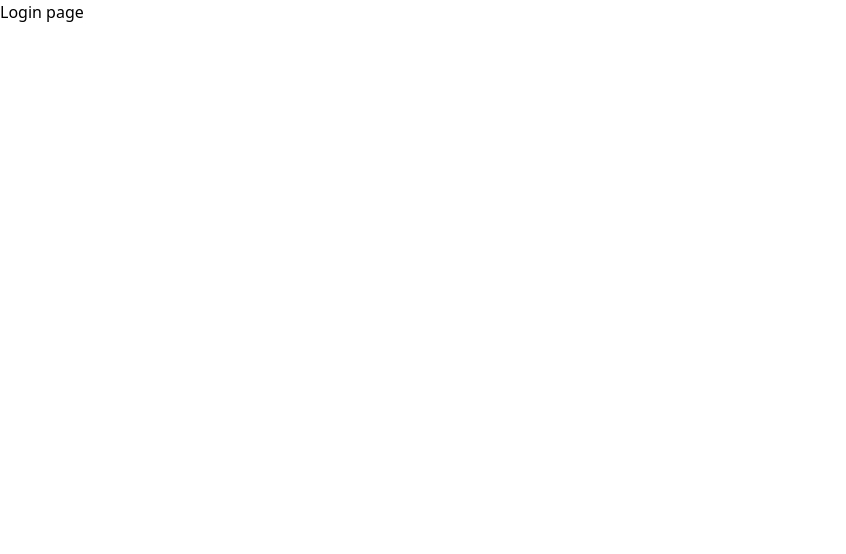
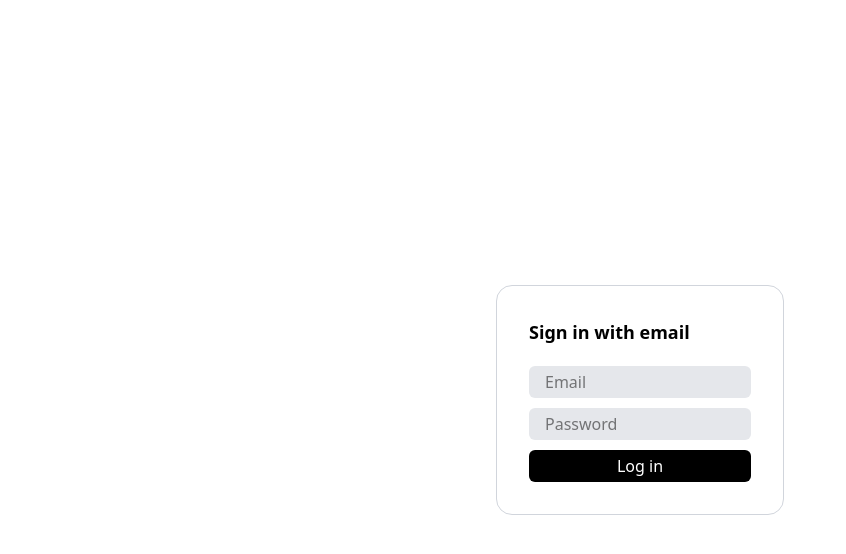
Before and after one commit to itsgauravkumar07/job-tracker, a React (Vite) app: page / in a window 1280 px wide. Shown: the top 554 px of the page, without its empty margins (0-846 px from the left). Built offline with nearby package versions, Linux system fonts and the light colour scheme.

Commit message:
Add login with client-side validation

```diff
--- a/src/pages/Login.jsx
+++ b/src/pages/Login.jsx
@@ -1,8 +1,46 @@
+import { useState } from "react"
+
 export default function Login(){
 
+    const [email, setEmail] = useState('');
+    const [password, setPassword] = useState('');
+    const [errors, setErrors] = useState({});
+
+    function handleLogin(e){
+        e.preventDefault();
+
+        const err = {};
+
+        if(email.trim() === ""){
+            err.email = "Email required"
+        }
+        if(password.trim() === ""){
+            err.password = "Password required"
+        }
+        setErrors(err);
+
+        if(Object.keys(err) > 0) return;
+
+        console.log("email: ", email);
+        console.log("password" , password);
+
+        setEmail("");
+        setPassword("");
+    }
+
     return(
-        <div>
-            <h1>Login page</h1>
+        <div className="flex justify-center items-center h-screen">
+            <div className=" flex flex-col border border-gray-300 p-8 rounded-2xl w-2xs">
+                <h2 className="text-lg font-bold">Sign in with email</h2>
+                <form onSubmit={handleLogin} className="flex flex-col mt-5 gap-2.5">
+                    <input type="email" placeholder="Email" value={email} onChange={e => setEmail(e.target.value)} className="bg-gray-200 rounded-md p-1 pl-4 hover:bg-gray-300"/>
+                    {errors.email && <p className="text-red-300">{errors.email}</p>}
+                    <input type="password" placeholder="Password" value={password} onChange={e => setPassword(e.target.value)} className="bg-gray-200 rounded-md p-1 pl-4 hover:bg-gray-300"/>
+                     {errors.password && <p className="text-red-300">{errors.password}</p>}
+                    <button className="bg-black rounded-md p-1 text-white hover:bg-white hover:text-black hover:border hover:border-gray-300 hover:font-bold">Log in</button>
+                </form>
+            </div>
+
         </div>
     )
 }
```
